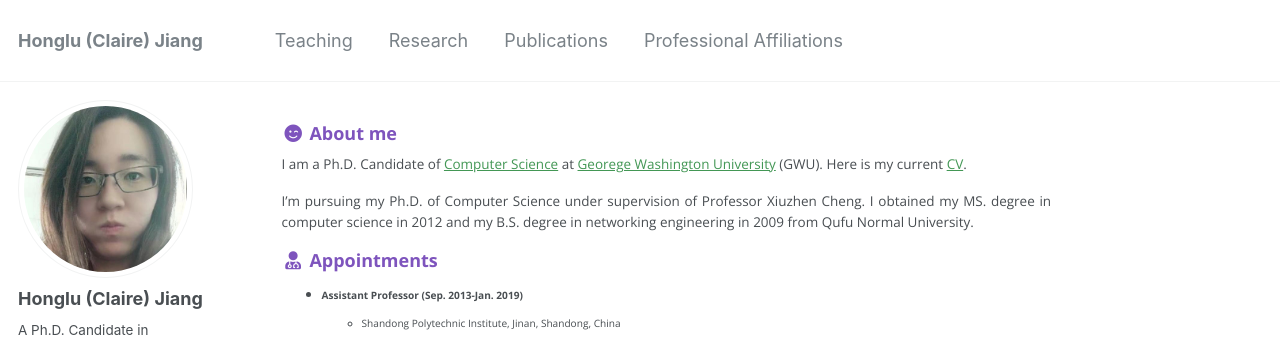
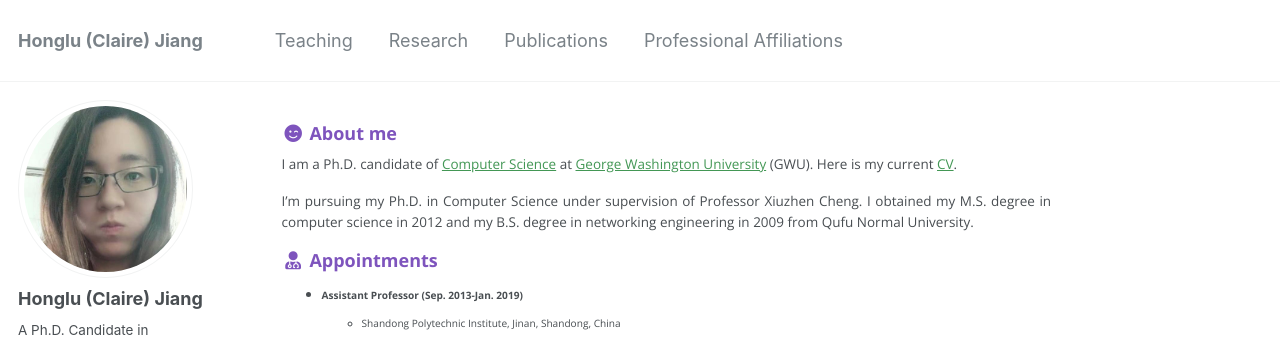
Before and after one commit to hljiang0720/hljiang.github.io, a Jekyll site: the page built from _pages/about.md, in a window 1280 px wide. Shown: the top 342 px of the page. Built offline with Jekyll 4.4.1, drawn with Linux system fonts in a browser that asks for light colours.

Commit message:
Update about.md

```diff
--- a/_pages/about.md
+++ b/_pages/about.md
@@ -9,9 +9,9 @@
 ---
 
 ### <i class="fa fa-fw fa-smile-wink" aria-hidden="true"></i> About me
-I am a Ph.D. Candidate of [Computer Science](https://www.cs.seas.gwu.edu/) at [Georege Washington University](https://www.gwu.edu/) (GWU). Here is my current [CV](/files/ASullivan_CV.pdf).
+I am a Ph.D. candidate of [Computer Science](https://www.cs.seas.gwu.edu/) at [George Washington University](https://www.gwu.edu/) (GWU). Here is my current [CV](/files/ASullivan_CV.pdf).
 
-I’m pursuing my Ph.D. of Computer Science under supervision of Professor Xiuzhen Cheng. I obtained my MS. degree in computer science in 2012 and my B.S. degree in networking engineering in 2009 from Qufu Normal University.
+I’m pursuing my Ph.D. in Computer Science under supervision of Professor Xiuzhen Cheng. I obtained my M.S. degree in computer science in 2012 and my B.S. degree in networking engineering in 2009 from Qufu Normal University.
 
 ### <i class="fa fa-fw fa-user-md" aria-hidden="true"></i> Appointments
 
```
